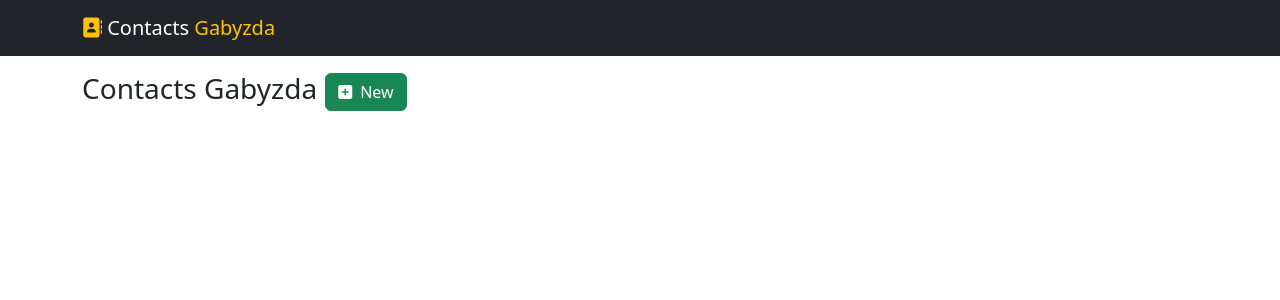
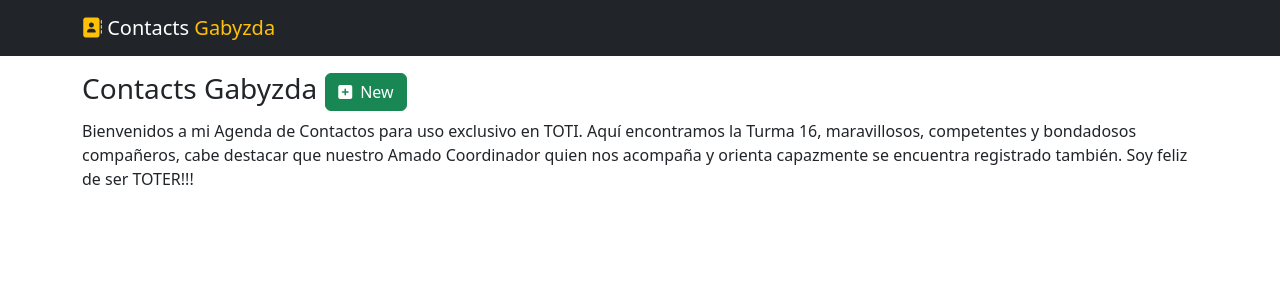
Before and after one commit to Gabyzda/agenda-contatos, a React (Create React App) app: page /contacts/list in a window 1280 px wide. Shown: the top 300 px of the page. Built offline with nearby package versions, Linux system fonts and the light colour scheme.

Commit message:
Add descripción de mi lista de contactos

```diff
--- a/src/components/Contacts/ContactList/ContactList.js
+++ b/src/components/Contacts/ContactList/ContactList.js
@@ -12,6 +12,7 @@ const ContactList = () => {
                                 <p className='h3'>Contacts Gabyzda
                                 <Link to={'/contacts/add'} className='btn btn-success ms-2'><i className='fa fa-square-plus me-2'/>New</Link>
                                 </p>
+                                <p>Bienvenidos a mi Agenda de Contactos para uso exclusivo en TOTI. Aquí encontramos la Turma 16, maravillosos, competentes y bondadosos compañeros, cabe destacar que nuestro Amado Coordinador quien nos acompaña y orienta capazmente se encuentra registrado también. Soy feliz de ser TOTER!!!</p>
                             </div>
                         </div>
 
```
